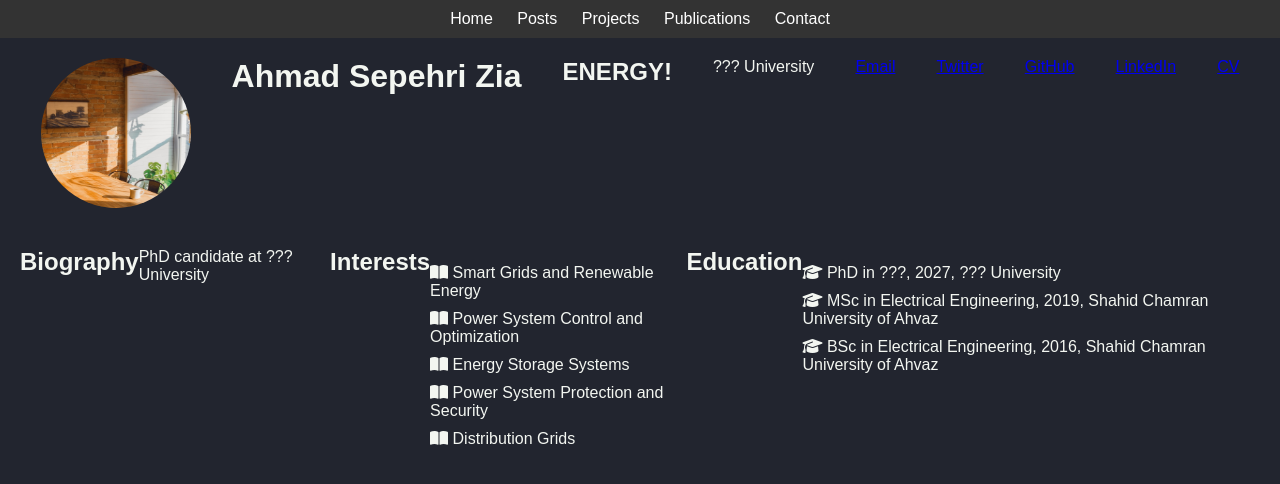
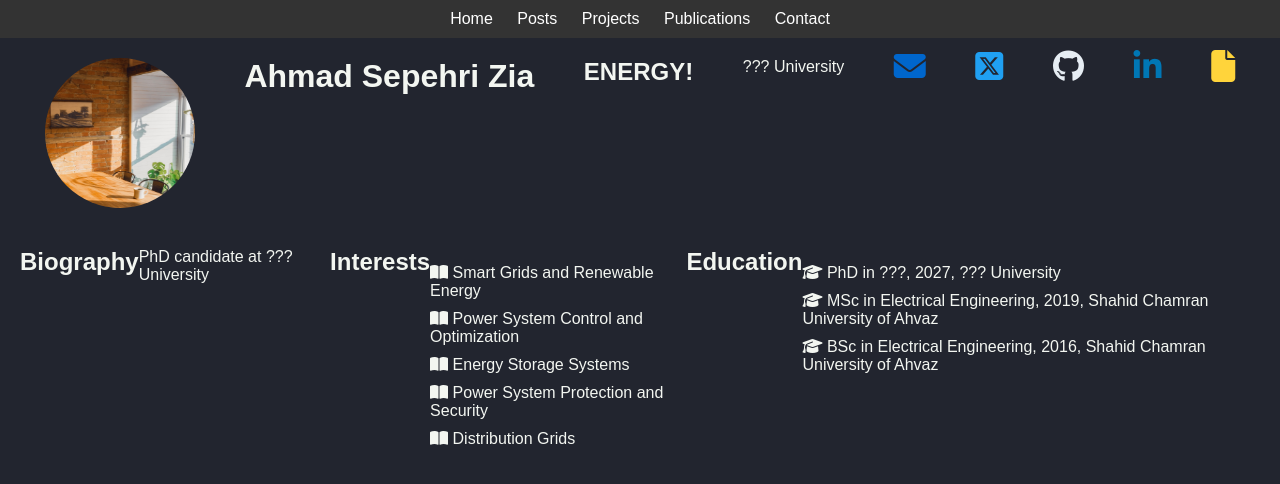
Before and after one commit to AhmadSepehri/AhmadSepehri.github.io, a plain HTML site: page index.html in a window 1280 px wide. Drawn offline with Linux system fonts and the light colour scheme.

Commit message:
Update index.html

```diff
--- a/index.html
+++ b/index.html
@@ -20,11 +20,11 @@
         <h1>Ahmad Sepehri Zia</h1>
         <h2>ENERGY!</h2>
         <p>??? University</p>
-        <a href="mailto:ahmad.sepehrizia@gmail.com">Email</a>
-        <a href="#">Twitter</a>
-        <a href="#">GitHub</a>
-        <a href="https://www.linkedin.com/in/ahmad-sepehri-zia-3807a81a8/">LinkedIn</a>
-        <a href="CV.pdf">CV</a>
+        <a href="mailto:ahmad.sepehrizia@gmail.com"><i class="fa-solid fa-envelope fa-2xl" style="color: #0066CC;"></i></a>
+        <a href="#"><i class="fa-brands fa-square-x-twitter fa-2xl" style="color: #20A0F2;"></i></a>
+        <a href="#"><i class="fa-brands fa-github fa-2xl" style="color: #E6EDF3;"></i></a>
+        <a href="https://www.linkedin.com/in/ahmad-sepehri-zia-3807a81a8/"><i class="fa-brands fa-linkedin fa-2xl" style="color: #0077B5;"></i></a>
+        <a href="CV.pdf"><i class="fa-solid fa-file fa-2xl" style="color: #FFD43B;"></i></a>
     </div>
     <div-bio>
         <h2>Biography</h2>
```
